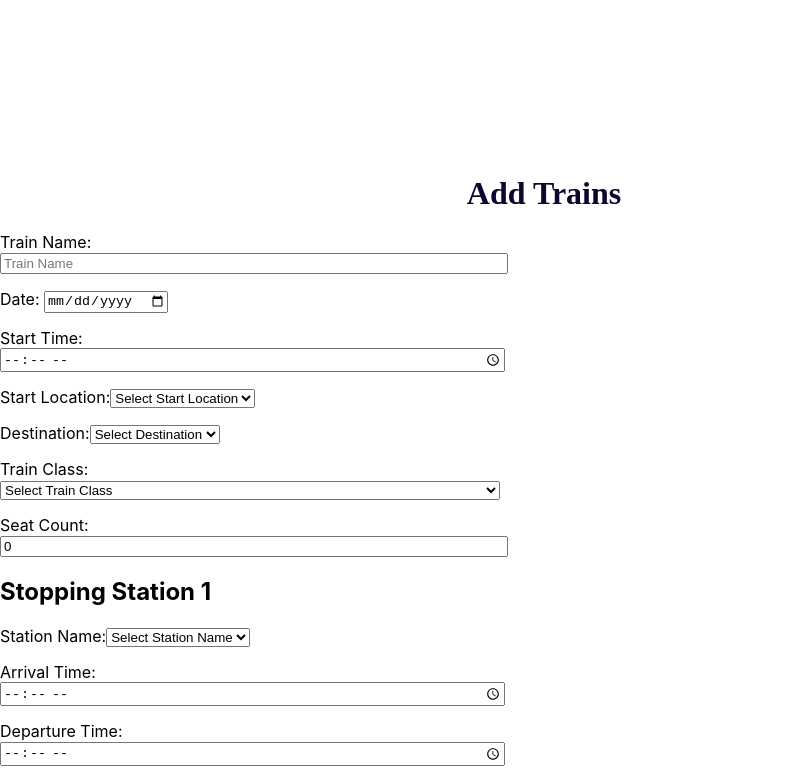
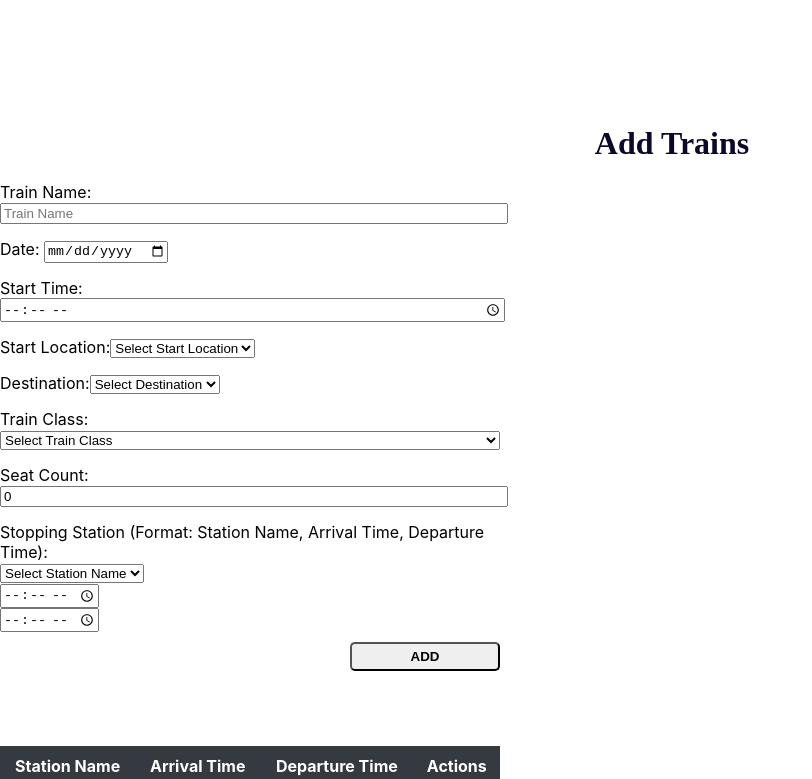
Before and after one commit to vPankaja/ticketing-app, a React (Create React App) app: page /addtrain in a window 1280 px wide. Shown: the part 560-1339 px from the top of the page, without its empty margins (0-812 px from the left). Built offline with nearby package versions, Linux system fonts and the light colour scheme; the HTML template or start-up script is replaced by a standard one.

Commit message:
Pankaja COmmit

```diff
--- a/src/App.js
+++ b/src/App.js
@@ -30,7 +30,7 @@ const App = () => {
             {/* Train */}
             <Route path="/addtrain" element={<AddTrain />} />
             <Route path="/alltrains" element={<AllTrains />} />
-            <Route path="/trains/:id" component={ViewTrain} />
+            <Route path="/trains/:id" element={<ViewTrain />} />
             <Route path="/trainlist" element={<TrainList />} />
             <Route path="/searchtrain" element={<SearchTrain />} />
 
--- a/src/components/Pages/Item/Reservation/reservation.css
+++ b/src/components/Pages/Item/Reservation/reservation.css
@@ -5,13 +5,13 @@
   }
 
   /* Define styles for the card */
-  .card1 {
+  /* .card1 {
     width: 75%;
     height: fit-content;
     border-radius: 10px;
     border-color: black;
     border-width: 1px;
-  }
+  } */
 
   /* Define styles for the form elements */
   .topic1 {
--- a/src/components/Pages/Item/Train/AddTrain.js
+++ b/src/components/Pages/Item/Train/AddTrain.js
@@ -16,41 +16,42 @@ export default class AddTrainReservation extends Component {
       seatCount: 0,
       remainingSeats: 0,
       isActive: 0,
-      stoppingStations: [
-        {
-          stationName: "",
-          stationCount: 0,
-          arrivalTime: "",
-          departureTime: "",
-        },
-      ],
+      stoppingStations: [], // Array to store stopping stations
+      stationNameInput: "", // Input for station name
+      arrivalTimeInput: "", // Input for arrival time
+      departureTimeInput: "", // Input for departure time
     };
   }
 
   addStoppingStation = () => {
-    const currentStationCount = this.state.stoppingStations.length;
+    const {
+      stationNameInput,
+      arrivalTimeInput,
+      departureTimeInput,
+      stoppingStations,
+    } = this.state;
 
-    // Add a new station with an incremented station count
+    if (stationNameInput && arrivalTimeInput && departureTimeInput) {
       this.setState((prevState) => ({
         stoppingStations: [
           ...prevState.stoppingStations,
           {
-          stationName: "",
-          stationCount: currentStationCount,
-          arrivalTime: "",
-          departureTime: "",
+            stationName: stationNameInput.trim(),
+            arrivalTime: arrivalTimeInput.trim(),
+            departureTime: departureTimeInput.trim(),
           },
         ],
+        stationNameInput: "", // Clear the input field for station name
+        arrivalTimeInput: "", // Clear the input field for arrival time
+        departureTimeInput: "", // Clear the input field for departure time
       }));
+    }
   };
 
   removeStoppingStation = (index) => {
-    this.setState((prevState) => ({
-      stoppingStations: [
-        ...prevState.stoppingStations.slice(0, index),
-        ...prevState.stoppingStations.slice(index + 1),
-      ],
-    }));
+    const updatedStoppingStations = [...this.state.stoppingStations];
+    updatedStoppingStations.splice(index, 1);
+    this.setState({ stoppingStations: updatedStoppingStations });
   };
 
   handleInputChange = (e) => {
@@ -111,9 +112,8 @@ export default class AddTrainReservation extends Component {
       axios
         .post("/api/trains/add", data)
         .then((res) => {
-          console.log("Response from POST request:", res); // Add this line
+          console.log("Response from POST request:", res);
 
-          if (res.data.success) {
           this.setState({
             name: "",
             date: "",
@@ -124,38 +124,18 @@ export default class AddTrainReservation extends Component {
             seatCount: 0,
             remainingSeats: 0,
             isActive: 0,
-              stoppingStations: [
-                {
-                  stationName: "",
-                  stationCount: 0,
-                  arrivalTime: "",
-                  departureTime: "",
-                },
-              ],
+            stoppingStations: [],
+            stationNameInput: "",
+            arrivalTimeInput: "",
+            departureTimeInput: "",
           });
 
-            // Use SweetAlert to show a success message
-            swal
-              .fire({
-                icon: "success",
-                title: "Success",
-                text: "Train Added Successful",
-              })
-              .then(() => {
-                // Redirect to the "/alltrains" page
+          swal("Success", "Train Added Successfully", "success");
+
           window.location.href = "/alltrains";
-              });
-          }
         })
         .catch((error) => {
-          console.log("Error in POST request:", error); // Add this line
-
-          // Use SweetAlert to show an error message
-          swal.fire({
-            icon: "error",
-            title: "Error",
-            text: "An error occurred.",
-          });
+          swal("Error", "An error occurred.", "error");
         });
     }
   };
@@ -181,9 +161,9 @@ export default class AddTrainReservation extends Component {
       !destination ||
       !trainclass ||
       !seatCount ||
-      !stoppingStations
+      stoppingStations.length === 0
     ) {
-      swal.fire("Validation Error", "All fields are required.", "error");
+      swal("Validation Error", "All fields are required.", "error");
       return false;
     }
 
@@ -223,33 +203,29 @@ export default class AddTrainReservation extends Component {
       "Bambalapitiya",
       "Colombo Fort",
     ];
-
     return (
-      <div>
-        <div className="container1 form1">
+      <div className="container">
         <div className="row">
+          <div className="col-md-6">
             <div className="col-md-6">
               <img
                 src={train}
-                alt="Train Image"
+                alt="Item Image"
                 className="img-fluid"
-                style={{ height: "80%" }}
+                style={{ maxWidth: "550px", height: "550px" }}
               />
             </div>
-
+          </div>
           <div className="col-md-6">
-              <div className="card1" style={{ width: "85%" }}>
+            <div
+              className="card"
+              style={{ marginTop: "20px", width: "105%", marginBottom: "30px" }}
+            >
               <div className="card-body">
-                  <div className="col-md-8 mt-4 mx-auto">
                 <h1 className="text-center topic1 text1">Add Trains</h1>
                 <form className="needs-validation form" noValidate>
-                      <div
-                        className="form-group"
-                        style={{ marginBottom: "15px" }}
-                      >
-                        <label style={{ marginBottom: "5px" }}>
-                          Train Name:{" "}
-                        </label>
+                  <div className="form-group" style={{ marginBottom: "15px" }}>
+                    <label style={{ marginBottom: "5px" }}>Train Name: </label>
                     <input
                       type="text"
                       id="name"
@@ -262,10 +238,7 @@ export default class AddTrainReservation extends Component {
                       required
                     />
                   </div>
-                      <div
-                        className="form-group"
-                        style={{ marginBottom: "15px" }}
-                      >
+                  <div className="form-group" style={{ marginBottom: "15px" }}>
                     <label style={{ marginBottom: "5px" }}>Date: </label>
                     <input
                       type="date"
@@ -275,15 +248,11 @@ export default class AddTrainReservation extends Component {
                       value={this.state.date}
                       onChange={this.handleInputChange}
                       required
+                      min={new Date().toISOString().split("T")[0]}
                     />
                   </div>
-                      <div
-                        className="form-group"
-                        style={{ marginBottom: "15px" }}
-                      >
-                        <label style={{ marginBottom: "5px" }}>
-                          Start Time:{" "}
-                        </label>
+                  <div className="form-group" style={{ marginBottom: "15px" }}>
+                    <label style={{ marginBottom: "5px" }}>Start Time: </label>
                     <input
                       type="time"
                       className="form-control"
@@ -297,11 +266,7 @@ export default class AddTrainReservation extends Component {
                       step="1800"
                     />
                   </div>
-
-                      <div
-                        className="form-group"
-                        style={{ marginBottom: "15px" }}
-                      >
+                  <div className="form-group" style={{ marginBottom: "15px" }}>
                     <label style={{ marginBottom: "5px" }}>
                       Start Location:
                     </label>
@@ -320,13 +285,8 @@ export default class AddTrainReservation extends Component {
                       ))}
                     </select>
                   </div>
-                      <div
-                        className="form-group"
-                        style={{ marginBottom: "15px" }}
-                      >
-                        <label style={{ marginBottom: "5px" }}>
-                          Destination:
-                        </label>
+                  <div className="form-group" style={{ marginBottom: "15px" }}>
+                    <label style={{ marginBottom: "5px" }}>Destination:</label>
                     <select
                       className="form-control"
                       name="destination"
@@ -342,13 +302,8 @@ export default class AddTrainReservation extends Component {
                       ))}
                     </select>
                   </div>
-                      <div
-                        className="form-group"
-                        style={{ marginBottom: "15px" }}
-                      >
-                        <label style={{ marginBottom: "5px" }}>
-                          Train Class:{" "}
-                        </label>
+                  <div className="form-group" style={{ marginBottom: "15px" }}>
+                    <label style={{ marginBottom: "5px" }}>Train Class: </label>
                     <select
                       id="trainclass"
                       className="form-control"
@@ -364,14 +319,8 @@ export default class AddTrainReservation extends Component {
                       <option value="C">C</option>
                     </select>
                   </div>
-
-                      <div
-                        className="form-group"
-                        style={{ marginBottom: "15px" }}
-                      >
-                        <label style={{ marginBottom: "5px" }}>
-                          Seat Count:{" "}
-                        </label>
+                  <div className="form-group" style={{ marginBottom: "15px" }}>
+                    <label style={{ marginBottom: "5px" }}>Seat Count: </label>
                     <input
                       type="number"
                       id="seatCount"
@@ -384,31 +333,18 @@ export default class AddTrainReservation extends Component {
                       required
                     />
                   </div>
-
-                      {/* Stopping Stations */}
-                      {this.state.stoppingStations.map((station, index) => (
-                        <div key={index}>
-                          <h2>Stopping Station {station.stationCount + 1}</h2>
-                          <div
-                            className="form-group"
-                            style={{ marginBottom: "15px" }}
-                          >
+                  <div className="form-group" style={{ marginBottom: "15px" }}>
                     <label style={{ marginBottom: "5px" }}>
-                              Station Name:
+                      Stopping Station (Format: Station Name, Arrival Time,
+                      Departure Time):
                     </label>
+                    <div className="row">
+                      <div className="col-4">
                         <select
                           className="form-control"
-                              name="stationName"
-                              value={
-                                this.state.stoppingStations[index].stationName
-                              }
-                              onChange={(e) =>
-                                this.handleTimeInputChange(
-                                  e,
-                                  index,
-                                  "stationName"
-                                )
-                              }
+                          name="stationNameInput"
+                          value={this.state.stationNameInput}
+                          onChange={this.handleInputChange}
                           required
                         >
                           <option value="">Select Station Name</option>
@@ -419,76 +355,71 @@ export default class AddTrainReservation extends Component {
                           ))}
                         </select>
                       </div>
-
-                          <div
-                            className="form-group"
-                            style={{ marginBottom: "15px" }}
-                          >
-                            <label style={{ marginBottom: "5px" }}>
-                              Arrival Time:{" "}
-                            </label>
+                      <div className="col-4">
                         <input
                           type="time"
                           className="form-control"
-                              name="arrivalTime"
-                              value={station.arrivalTime}
-                              style={{ width: "100%" }}
-                              onChange={(e) =>
-                                this.handleTimeInputChange(
-                                  e,
-                                  index,
-                                  "arrivalTime"
-                                )
-                              }
-                              required
-                              step="1800"
+                          name="arrivalTimeInput"
+                          value={this.state.arrivalTimeInput}
+                          onChange={this.handleInputChange}
+                          placeholder="Arrival Time"
+                        />
+                      </div>
+                      <div className="col-4">
+                        <input
+                          type="time"
+                          className="form-control"
+                          name="departureTimeInput"
+                          value={this.state.departureTimeInput}
+                          onChange={this.handleInputChange}
+                          placeholder="Departure Time"
                         />
                       </div>
                       <div
-                            className="form-group"
-                            style={{ marginBottom: "15px" }}
+                        className="col-4"
+                        style={{ marginTop: "10px", marginLeft: "350px" }}
                       >
-                            <label style={{ marginBottom: "5px" }}>
-                              Departure Time:{" "}
-                            </label>
-                            <input
-                              type="time"
-                              className="form-control"
-                              name="departureTime"
-                              value={station.departureTime}
-                              style={{ width: "100%" }}
-                              onChange={(e) =>
-                                this.handleTimeInputChange(
-                                  e,
-                                  index,
-                                  "departureTime"
-                                )
-                              }
-                              required
-                              step="1800"
-                            />
-                          </div>
-
-                          {index !== 0 && (
-                            <button
-                              type="button"
-                              className="btn btn-danger"
-                              onClick={() => this.removeStoppingStation(index)}
-                            >
-                              Remove Station
-                            </button>
-                          )}
-                        </div>
-                      ))}
                         <button
                           type="button"
                           className="btn btn-primary"
                           onClick={this.addStoppingStation}
+                          style={{ width: "100%" }}
                         >
-                        Add Station
+                          Add
                         </button>
+                      </div>
+                    </div>
+                  </div>
+
                   <br />
                   <br />
+                  <table className="table">
+                    <thead>
+                      <tr>
+                        <th>Station Name</th>
+                        <th>Arrival Time</th>
+                        <th>Departure Time</th>
+                        <th>Actions</th>
+                      </tr>
+                    </thead>
+                    <tbody>
+                      {this.state.stoppingStations.map((station, index) => (
+                        <tr key={index}>
+                          <td>{station.stationName}</td>
+                          <td>{station.arrivalTime}</td>
+                          <td>{station.departureTime}</td>
+                          <td>
+                            <button
+                              className="btn btn-danger"
+                              onClick={() => this.removeStoppingStation(index)}
+                            >
+                              Remove
+                            </button>
+                          </td>
+                        </tr>
+                      ))}
+                    </tbody>
+                  </table>
                   <button
                     className="btn btn-primary btn-lg"
                     type="submit"
@@ -510,10 +441,6 @@ export default class AddTrainReservation extends Component {
           </div>
         </div>
       </div>
-        </div>
-        <br />
-        <br />
-      </div>
     );
   }
 }
--- /dev/null
+++ b/src/components/Pages/Item/Train/SearchTrain.css
@@ -0,0 +1,31 @@
+.card {
+    border: 1px solid #ddd;
+    border-radius: 5px;
+    margin: 10px;
+    padding: 15px;
+    background-color: #f9f9f9;
+  }
+
+  .card-title {
+    font-size: 24px;
+    font-weight: bold;
+  }
+
+  .card-text {
+    margin-top: 10px;
+    font-size: 16px;
+  }
+
+  /* SearchTrain.css (Create this file if it doesn't exist) */
+.custom-card {
+    margin-bottom: 20px;
+    border: 1px solid #ccc;
+    border-radius: 10px;
+    box-shadow: 0 2px 4px rgba(0, 0, 0, 0.2);
+    background-color: #fff;
+    transition: transform 0.2s;
+  }
+
+  .custom-card:hover {
+    transform: scale(1.02);
+  }
--- a/src/components/Pages/Item/item.css
+++ b/src/components/Pages/Item/item.css
@@ -5,13 +5,13 @@
   }
 
   /* Define styles for the card */
-  .card1 {
+  /* .card1 {
     width: 75%;
     height: fit-content;
     border-radius: 10px;
     border-color: black;
     border-width: 1px;
-  }
+  } */
 
   /* Define styles for the form elements */
   .topic1 {
```
Also changed, not shown: src/components/Pages/Item/Admin/admin.css (+4 -4 lines), src/components/Pages/Item/Train/AllTrains.js (+3 -11 lines), src/components/Pages/Item/Train/SearchTrain.js (+77 -13 lines), src/components/Pages/Item/Train/ViewTrain.js (+35 -35 lines). Lines whose indentation alone changed are shown as unchanged.
